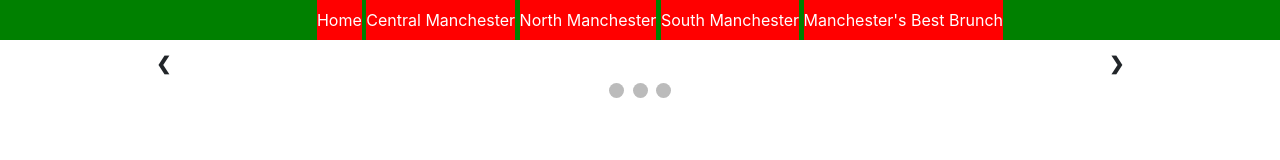
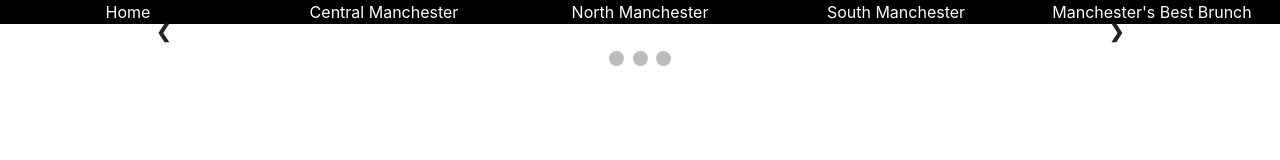
Before and after one commit to wehatesmashedavo/wehatesmashedavo.github.io, a plain HTML site: page index.html in a window 1280 px wide. Drawn offline with nearby package versions, Linux system fonts and the light colour scheme.

Commit message:
Index navigation bar - changed to bootstrap

```diff
--- a/index.html
+++ b/index.html
@@ -10,18 +10,19 @@
   <body>
 
     <!--Start of Navigation bar-->
-    <div id="Navigationbar">
-    	<ul id="Navigationitems">
-    	  <li><a href="./index.html">Home</a></li>
-    	  <li><a href="./central.html">Central Manchester</a></li>
-    	  <li><a href="./north.html">North Manchester</a></li>
-    	  <li><a href="./south.html">South Manchester</a></li>
-    	  <li><a href="./Bestbrunch.html">Manchester's Best Brunch</a></li>
+    <div id="Navigationbar" class="container-fluid">
+    	<div class="row">
 
-        </ul>
+    	    <div class="col-sm"><a href="./index.html">Home</a></div>
+    	    <div class="col-sm"><a href="./central.html">Central Manchester</a></div>
+    	    <div class="col-sm"><a href="./north.html">North Manchester</a></div>
+    	    <div class="col-sm"><a href="./south.html">South Manchester</a></div>
+    	    <div class="col-sm"><a href="./Bestbrunch.html">Manchester's Best Brunch</a></div>
+
+        </div>
     </div>
 
-    <!--End of Navigation bar code-->
+    <!--End of Navigation bar HTML-->
 
 
     <!--<img src="https://static.dezeen.com/uploads/2012/06/dezeen_twitter-bird.gif">
--- a/style.css
+++ b/style.css
@@ -11,24 +11,13 @@ p {
 
 #Navigationbar {
     text-align: center;
-    background-color: green;
+    background-color: black;
 }
 
-#Navigationitems li {
-	display: inline;
-<<<<<<< HEAD
-<<<<<<< HEAD
 
-}
-
-#Navigationitems a {
+#Navigationbar a {
 	display: inline-block;
-	height: 40px;
 	color: white;
-	background-color: red;
-	line-height: 40px;
-
-
 }
 
 * {box-sizing:border-box}
@@ -126,11 +115,3 @@ p {
 
 
 /* End of Navigation bar formatting */
-=======
-}
-
->>>>>>> parent of e770093... Formatting for Navigation bar
-=======
-}
-
->>>>>>> parent of e770093... Formatting for Navigation bar
```
